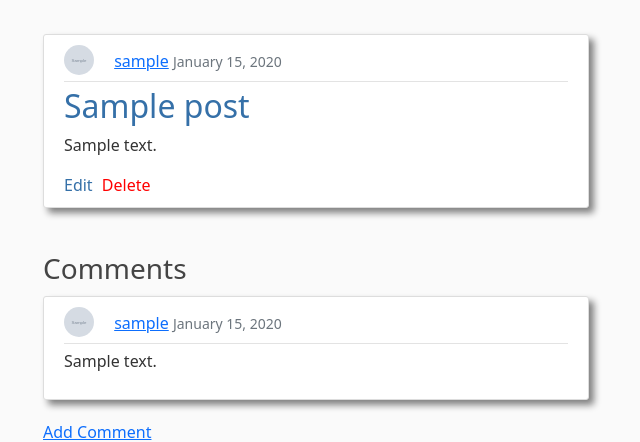
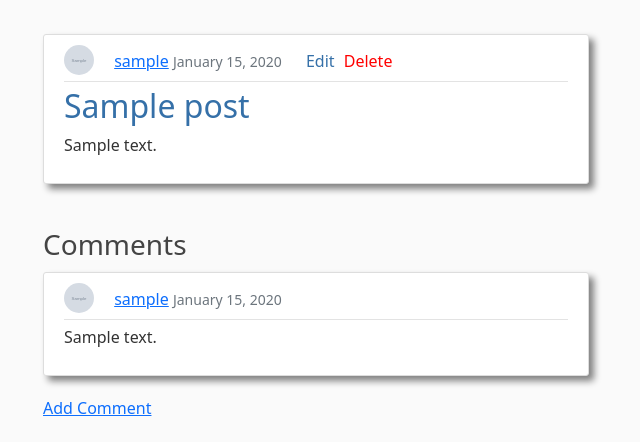
Before and after one commit to JackPadalino/BlogApp, a Django app: page /post/1/ in a window 1280 px wide. Shown: the part 56-498 px from the top of the page, without its empty margins (39-679 px from the left). Run offline with Django 4.2, Linux system fonts and the light colour scheme; a user stored in the database is signed in; tables that the repository leaves empty hold one stand-in row (values such as "Sample post"); grey boxes marked "Sample" are stand-in pictures; some libraries are stand-ins or nearby versions.

Commit message:
Updated edit/delete links on post details

```diff
--- a/blog/templates/blog/post_details.html
+++ b/blog/templates/blog/post_details.html
@@ -7,13 +7,14 @@
             <img class="rounded-circle article-img" src="{{ post.author.profile.image.url }}">
             <a class="mr-2" href="{% url 'user-posts' post.author.username %}">{{ post.author }}</a>
             <small class="text-muted">{{ post.date_posted|date:"F d, Y" }}</small>
+            {% if post.author == user %}
+                <a style='margin-left:20px' class='edit-post-link' href="{% url 'post-update' post.id %}">Edit</a>
+                <a class='delete-post-link' href="{% url 'post-delete' post.id %}">Delete</a>
+            {% endif %}
         </div>
         <h2 class='article-title'>{{ post.title }}</h2>
         <p class="article-content">{{ post.content }}</p>
-        {% if post.author == user %}
-            <a class='edit-post-link' href="{% url 'post-update' post.id %}">Edit</a>
-            <a class='delete-post-link' href="{% url 'post-delete' post.id %}">Delete</a>
-        {% endif %}
+
     </div>
 </article>
 {% if not comments %}
```
Also changed, not shown: blog/static/blog/main.css (line endings or trailing spaces).
